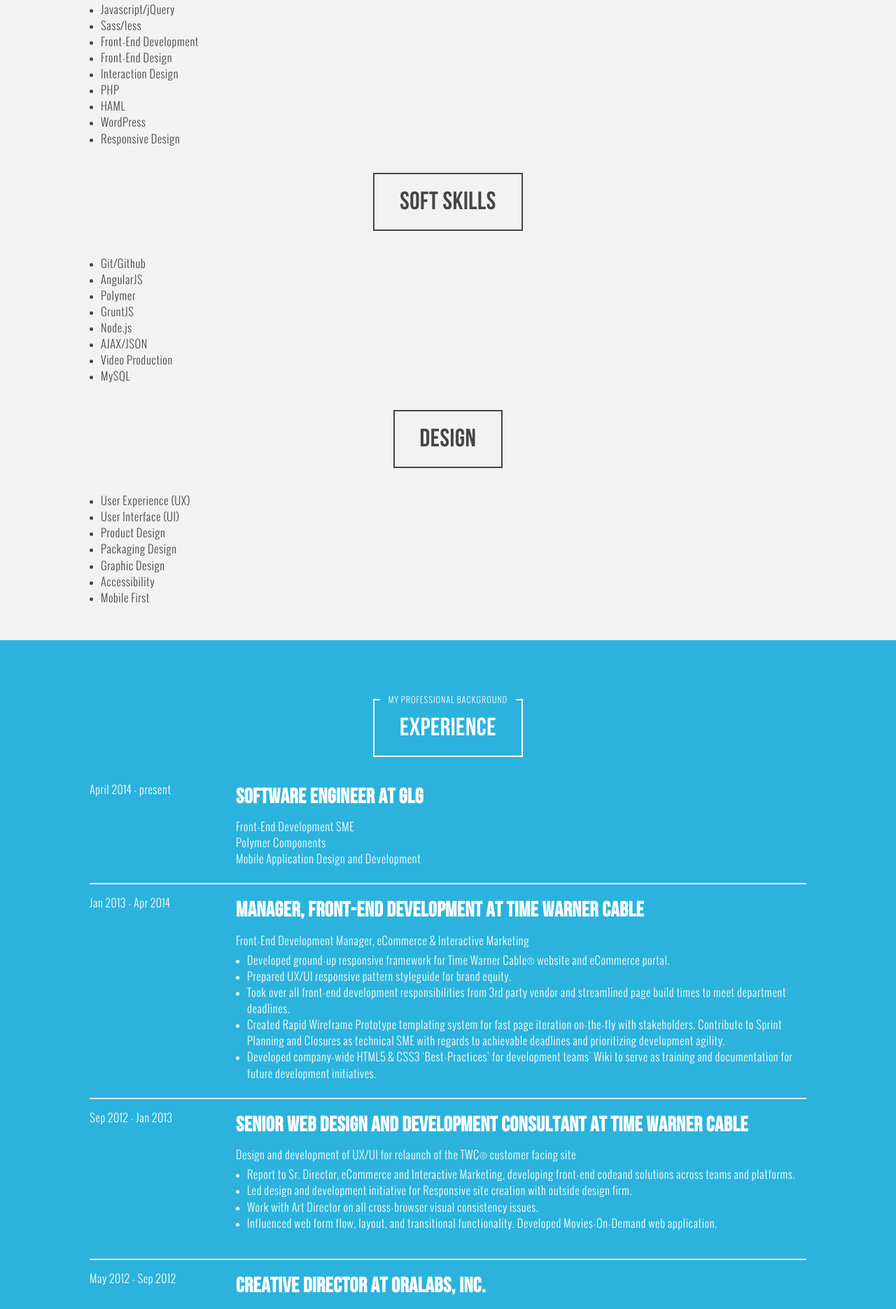
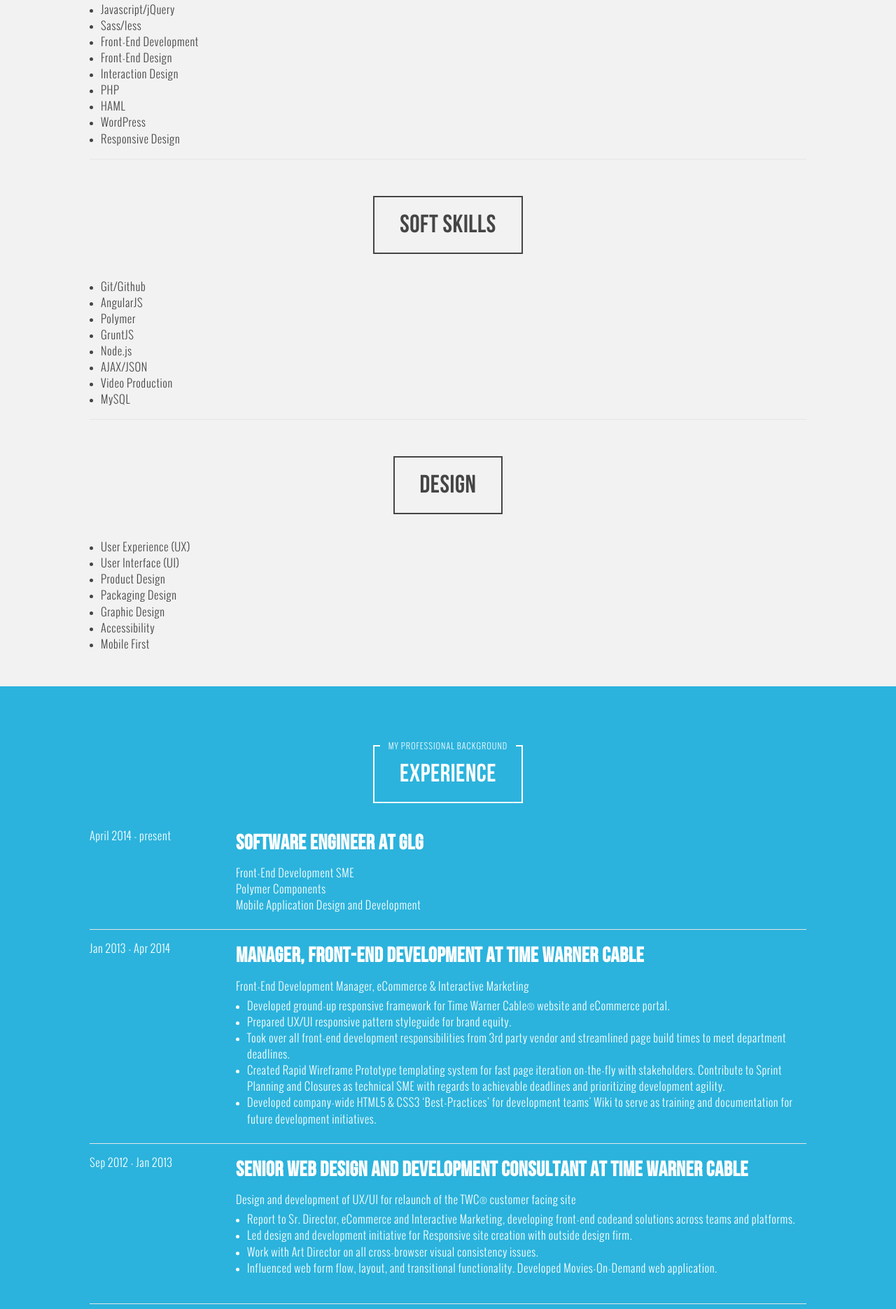
Before and after one commit to quattromani/maxquattromani, a Jekyll site: the page built from index.html, in a window 1280 px wide. Shown: the part 1284-3155 px from the top of the page at 70% size. Built offline with Jekyll 4.4.1, drawn with Linux system fonts in a browser that asks for light colours; nearby versions of some CDN libraries; library files that are not in the unit come from our copies.

Commit message:
restyled the hr

```diff
--- a/_includes/skills/index.html
+++ b/_includes/skills/index.html
@@ -24,6 +24,8 @@
     <li>Responsive Design</li>
   </ul>
 
+  <hr>
+
   <header role="banner">
     <div class="heading">
       <h2>Soft Skills</h2>
@@ -40,6 +42,8 @@
     <li>Video Production</li>
     <li>MySQL</li>
   </ul>
+
+  <hr>
 
   <header role="banner">
     <div class="heading">
--- a/css/main.css
+++ b/css/main.css
@@ -3631,8 +3631,7 @@ hr {
   margin-bottom: 1em;
   margin-left: 0;
   border: 0;
-  border-top: 1px solid #e6e6e6;
-  border-bottom: 1px solid white; }
+  border-top: 1px solid #e6e6e6; }
 
 /* ==========================================================================
     Jump To -- Version: 1.9.0.0 - Compiled: timestamp()
--- a/css/partials/modules.css
+++ b/css/partials/modules.css
@@ -25,5 +25,4 @@ hr {
   margin-left: 0;
   border: 0;
   border-top: 1px solid #e6e6e6;
-  border-bottom: 1px solid white;
 }
--- a/css/scss/partials/modules.scss
+++ b/css/scss/partials/modules.scss
@@ -20,5 +20,4 @@ hr {
   @include margin($margin, 0);
   border: 0;
   border-top: 1px solid $text-light-grey;
-  border-bottom: 1px solid $text-white;
 }
```
Also changed, not shown: css/main.min.css.
